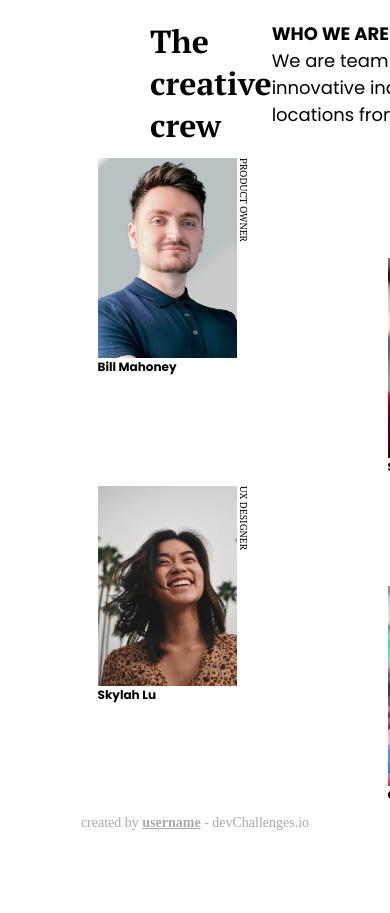
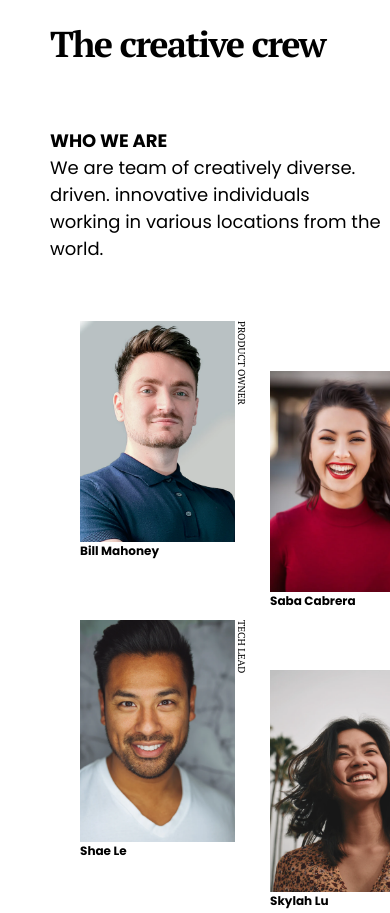
Before and after one commit to Shuvro0421/project-2, a plain HTML site: page index.html in a window 390 px wide. Shown: the top 913 px of the page. Before the commit the page ends 844 px from the top, so only its background shows below. Drawn offline with Linux system fonts and the light colour scheme.

Commit message:
final  commit

```diff
--- a/index.html
+++ b/index.html
@@ -39,7 +39,7 @@
         <figcaption>Bill Mahoney</figcaption>
 
       </div>
-      <div class="container box">
+      <div class="container box box-7">
         <div class="img">
           <img src="./images/photo2.png" alt="">
           <p>Art director</p>
@@ -58,7 +58,7 @@
       <figcaption>Shae Le</figcaption>
 
     </div>
-    <div class="container">
+    <div class="container box-4">
       <div class="img">
         <img src="./images/photo4.png" alt="">
         <p>UX Designer</p>
@@ -70,7 +70,7 @@
 
 
 
-      <div class="container box">
+      <div class="container box box-7">
         <div class="img">
           <img src="./images/photo5.png" alt="">
           <p>Developer</p>
@@ -79,7 +79,7 @@
         <figcaption>Griff Richards</figcaption>
 
       </div>
-      <div class="container">
+      <div class="container box-6">
         <div class="img">
           <img src="./images/photo6.png" alt="">
           <p>DEverloper</p>
--- a/styles/index.css
+++ b/styles/index.css
@@ -19,26 +19,27 @@ main p{
 }
 .grid-container{
     display: grid;
-    grid-template-columns: repeat(3,280px);
+    grid-template-columns: repeat(3,350px);
     gap: 10px;
-    margin: 3% 25%;
+    margin: 3% 20%;
 
 
 
 }
 .img{
-    width: 100px;
-    height: 200px;
+    width: 138px;
+    height: 326.496px;
     flex-shrink: 0;
     display: flex;
 }
 .box{
     margin-top: 100px;
 }
+
 .head{
     display: flex;
     justify-content: space-evenly;
-    margin:20px 0px 0px 150px;
+    margin:20px 0px 0px 50px;
 }
 head > h1{
     color: #000;
@@ -73,7 +74,7 @@ head > h1{
 figcaption{
     color: #000;
     font-family: Poppins;
-    font-size: 12px;
+    font-size: 18px;
     font-style: normal;
     font-weight: 600;
     line-height: normal;
@@ -81,7 +82,7 @@ figcaption{
 .img  p{
     color: #000;
     font-family: PT Serif;
-    font-size: 10px;
+    font-size: 12px;
     font-style: normal;
     font-weight: 400;
     line-height: normal;
@@ -106,3 +107,85 @@ footer span{
     line-height: normal;
     text-decoration-line: underline;
 }
+@media screen and (max-width:576px) {
+    .head{
+        flex-direction: column;
+        gap: 60px;
+
+    }
+    .head > h1{
+        color: #000;
+        font-family: PT Serif;
+        font-size: 36px;
+        font-style: normal;
+        font-weight: 700;
+        line-height: normal;
+        letter-spacing: -1.62px;
+    }
+    .head-dis h2{
+        color: #000;
+        font-family: Poppins;
+        font-size: 18px;
+        font-style: normal;
+        font-weight: 600;
+        line-height: normal;
+        text-transform: uppercase;
+    }
+    .head-dis p{
+        width: 333px;
+        height: 87px;
+        flex-shrink: 0;
+    }
+    .grid-container{
+        grid-template-columns: repeat(2,180px);
+        margin: 80px 80px;
+
+    }
+    .img{
+        width: 98.719px;
+        height: 221.401px;
+        flex-shrink: 0;
+    }
+    .box{
+        margin-top: none;
+    }
+    .box-2{
+        margin-top: none;
+    }
+    .img p{
+        width: 130px;
+        height: 100px;
+        color: #000;
+        font-family: PT Serif;
+        font-size: 10px;
+        font-style: normal;
+        font-weight: 400;
+        line-height: normal;
+        text-transform: uppercase;
+    }
+    figcaption{
+        width: 128px;
+        height: 18px;
+        flex-shrink: 0;
+
+        color: #000;
+        font-family: Poppins;
+        font-size: 12px;
+        font-style: normal;
+        font-weight: 600;
+        line-height: normal;
+    }
+    .box-4{
+        position: relative;
+        top: 50px;
+    }
+    .box-6{
+        margin-top: 100px;
+    }
+    .box-7{
+
+        margin-top: 50px;
+    }
+
+
+}
```
